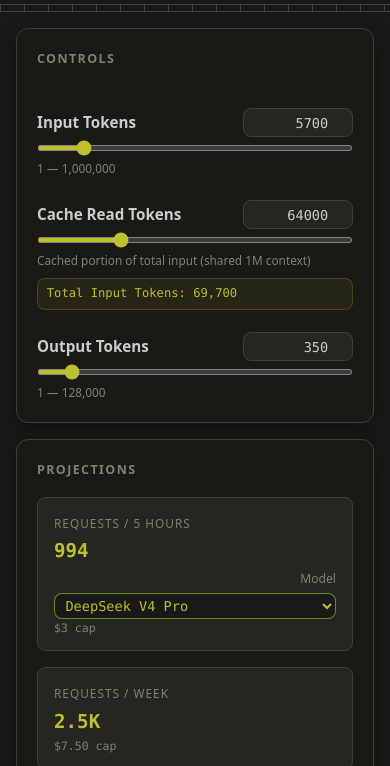
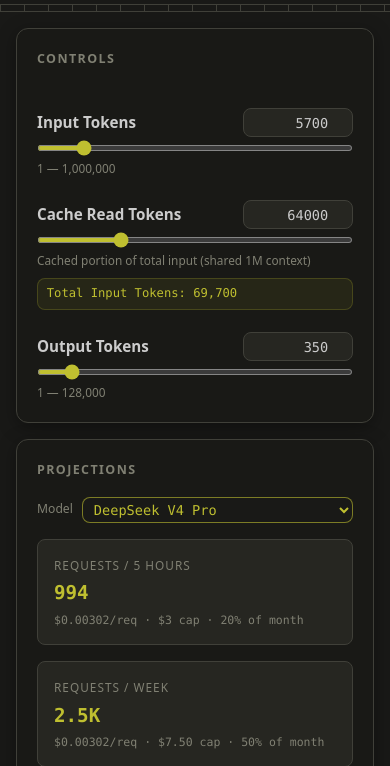
Before and after one commit to Asura7170/opencode-go-cost-visualizer, a website: page index.html in a window 390 px wide. Shown: the part 78-844 px from the top of the page. Drawn offline with Linux system fonts and the light colour scheme.

Commit message:
feat(cards-op2): model select on top, uniform stacked cards, visible cost context

```diff
--- a/app.js
+++ b/app.js
@@ -302,7 +302,11 @@ function updateProjections(selectedResult) {
       el.textContent = formatRequests(req);
       el.title = isFinite(cost) && cost > 0 ? `${formatQuotaUsd(quota)} cap @ ${fmt(cost)}/req` : `${formatQuotaUsd(quota)} cap`;
     }
-    if (hint) hint.textContent = `${formatQuotaUsd(quota)} cap`;
+    if (hint) {
+      const pct = Math.round((QUOTA_FRACTIONS[w] ?? 1) * 100);
+      const pctLabel = pct < 100 ? ` · ${pct}% of month` : "";
+      hint.textContent = `${fmt(cost)}/req · ${formatQuotaUsd(quota)} cap${pctLabel}`;
+    }
   });
 }
 
--- a/index.html
+++ b/index.html
@@ -121,12 +121,7 @@
 
             <section class="panel dashboard" aria-label="Cost projections">
                 <h2 class="panel-title">Projections</h2>
-                <div class="cards">
-                    <div class="card card-row">
-                        <span class="card-label">Requests / 5 hours</span>
-                        <output class="card-value" id="quota5h">—</output>
-                        <span class="card-hint" id="quota5hHint">$12 cap</span>
-                        <div class="card-select-wrap">
+                <div class="dashboard-model">
                     <label class="card-select-label" for="modelSelect"
                         >Model</label
                     >
@@ -139,6 +134,11 @@
                         >auto: most requests</output
                     >
                 </div>
+                <div class="cards">
+                    <div class="card card-row">
+                        <span class="card-label">Requests / 5 hours</span>
+                        <output class="card-value" id="quota5h">—</output>
+                        <span class="card-hint" id="quota5hHint">$12 cap</span>
                     </div>
                     <div class="card card-row">
                         <span class="card-label">Requests / week</span>
--- a/styles.css
+++ b/styles.css
@@ -285,33 +285,26 @@
         min-height: 0;
     }
 
+    .dashboard-model {
+        display: flex;
+        align-items: center;
+        gap: 0.6rem;
+        margin-bottom: 1rem;
+
+        & .card-select {
+            flex: 1;
+            min-width: 0;
+        }
+
+        & .card-select-label {
+            white-space: nowrap;
+        }
+    }
+
     .card-row {
         display: grid;
-        grid-template-columns: 1fr 1fr;
-        grid-template-rows: auto auto;
+        grid-template-columns: 1fr;
         gap: 0.25rem;
-
-        & .card-label {
-            grid-column: 1;
-            grid-row: 1;
-            align-self: start;
-        }
-
-        & .card-value {
-            grid-column: 1;
-            grid-row: 2;
-            align-self: end;
-            justify-self: start;
-        }
-
-        & .card-input,
-        & .card-select-wrap {
-            grid-column: 2;
-            grid-row: 1 / span 2;
-            align-self: center;
-            justify-self: end;
-            text-align: end;
-        }
     }
 
     .card {
@@ -465,8 +458,7 @@
         font-family: var(--mono);
         font-size: 0.72rem;
         color: var(--muted);
-        grid-column: 1;
-        line-height: 1;
+        line-height: 1.4;
     }
 
     @starting-style {
@@ -989,28 +981,6 @@
             font-size: 1.2rem;
         }
 
-        .card-row {
-            grid-template-columns: 1fr;
-            grid-template-areas:
-                "label"
-                "value"
-                "action";
-
-            & .card-label {
-                grid-area: label;
-            }
-
-            & .card-value {
-                grid-area: value;
-            }
-
-            & .card-input,
-            & .card-select-wrap {
-                grid-area: action;
-                justify-self: stretch;
-            }
-        }
-
         .cost-list .cost-row {
             grid-template-columns: 1fr !important;
             gap: 0.35rem;
```
Lines whose indentation alone changed are shown as unchanged.
